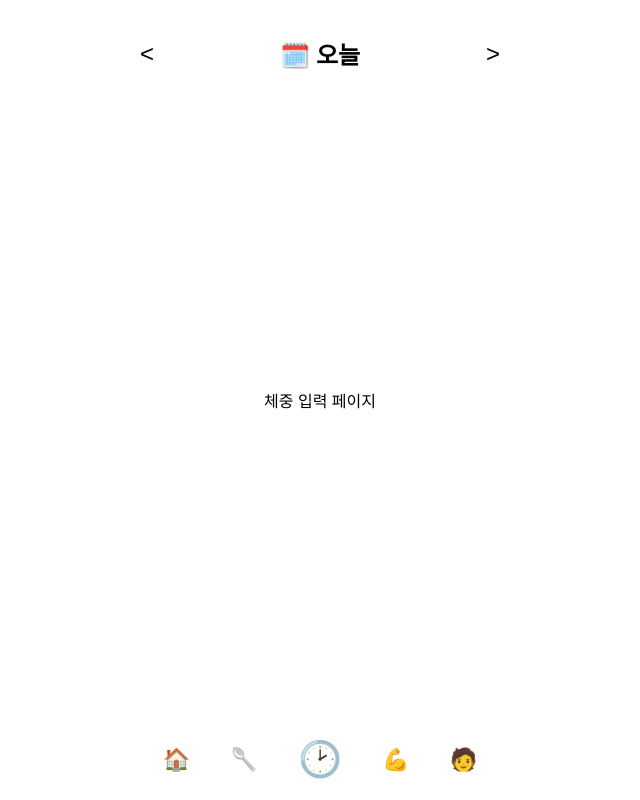
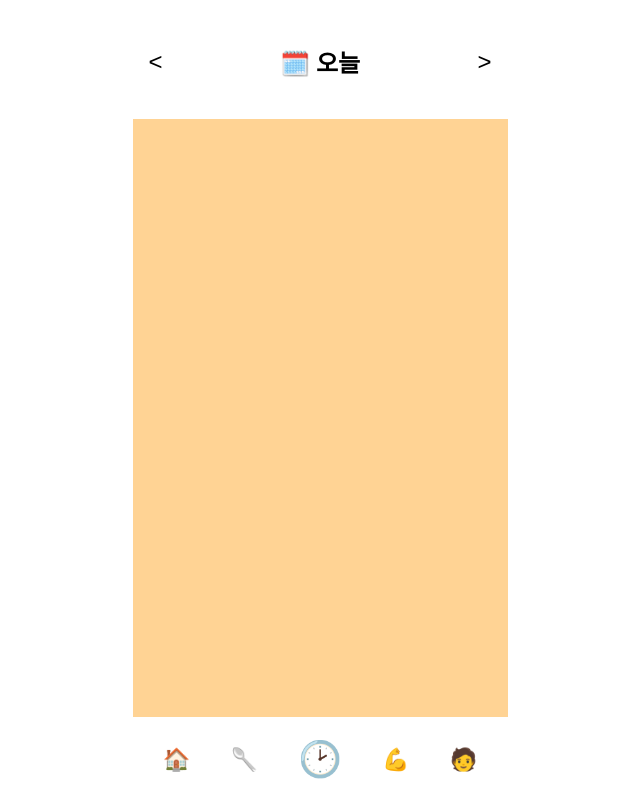
Before and after one commit to LikeLion-12th-SKHU/LikeLion-12th-TEAM08-FE, a React (Create React App) app: page /weight in a window 1280 px wide. Shown: the whole page, without its empty margins (320-960 px from the left). Built offline with nearby package versions, Linux system fonts and the light colour scheme.

Commit message:
Feat: 체중기록 페이지 컨테이너 틀 잡기

```diff
--- a/src/components/Header/Header.Style.jsx
+++ b/src/components/Header/Header.Style.jsx
@@ -3,16 +3,17 @@
 export const Header = styled.header`
   position: fixed; /* 화면의 상단에 고정 */
   top: 0; /* 상단으로 붙이기 */
-  left: 0;
-  right: 0;
   z-index: 1000; /* 다른 요소들 위에 위치하게 하여 가려지지 않도록 */
-  padding: 16px;
   /* border: 1px solid red; */
   display: flex;
   align-items: center;
   justify-content: center;
   padding-top: 20px;
   box-sizing: border-box;
+  height: 119px;
+  background-color: white;
+  width: 100%;
+  max-width: 375px;
 `;
 
 export const Date = styled.div`
--- a/src/pages/Weight/Weight.Style.jsx
+++ b/src/pages/Weight/Weight.Style.jsx
@@ -0,0 +1,24 @@
+import styled from "styled-components";
+
+const HEADER_HEIGHT = "119px";
+const BOTTOM_NAV_BAR_HEIGHT = "83px";
+
+export const PageContainer = styled.div`
+  width: 100%;
+  max-width: 375px;
+  display: flex;
+  flex-direction: column;
+  height: 100vh;
+  box-sizing: border-box;
+  padding-top: ${HEADER_HEIGHT};
+  padding-bottom: ${BOTTOM_NAV_BAR_HEIGHT};
+`;
+
+export const WeightContainer = styled.div`
+  flex: 1;
+  background-color: #ffd394;
+  display: flex;
+  align-items: center;
+  justify-content: center;
+  box-sizing: border-box;
+`;
--- a/src/pages/Weight/Weight.jsx
+++ b/src/pages/Weight/Weight.jsx
@@ -1,14 +1,17 @@
 import React from "react";
 import BottomNavBar from "../../components/BottomNavBar/BottomNavBar";
 import Header from "../../components/Header/Header";
+import * as S from "./Weight.Style";
 
 function Weight() {
   return (
-    <>
+    <S.PageContainer>
       <Header />
-      <div className='App'>체중 입력 페이지</div>
+      <S.WeightContainer>
+        {/* <S.WeightTopTxt>나의 변화</S.WeightTopTxt> */}
+      </S.WeightContainer>
       <BottomNavBar />
-    </>
+    </S.PageContainer>
   );
 }
 
```
